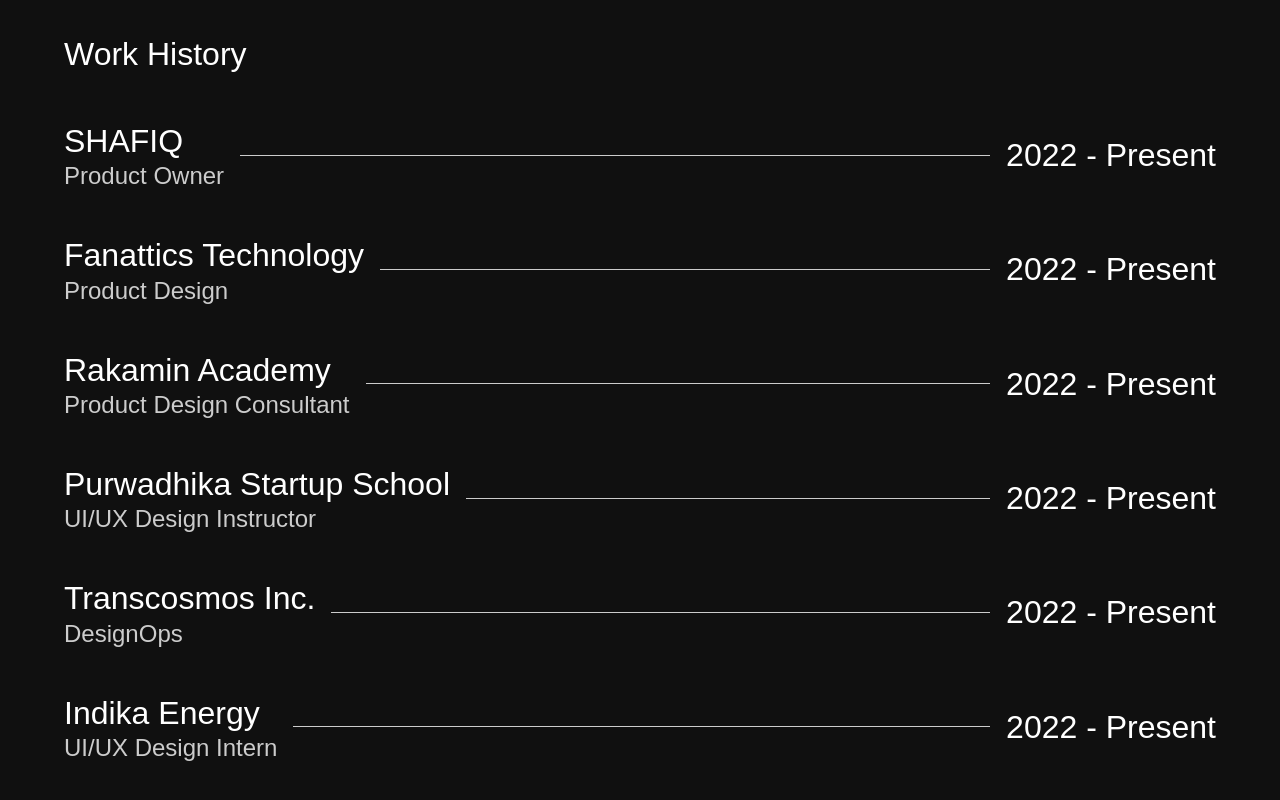
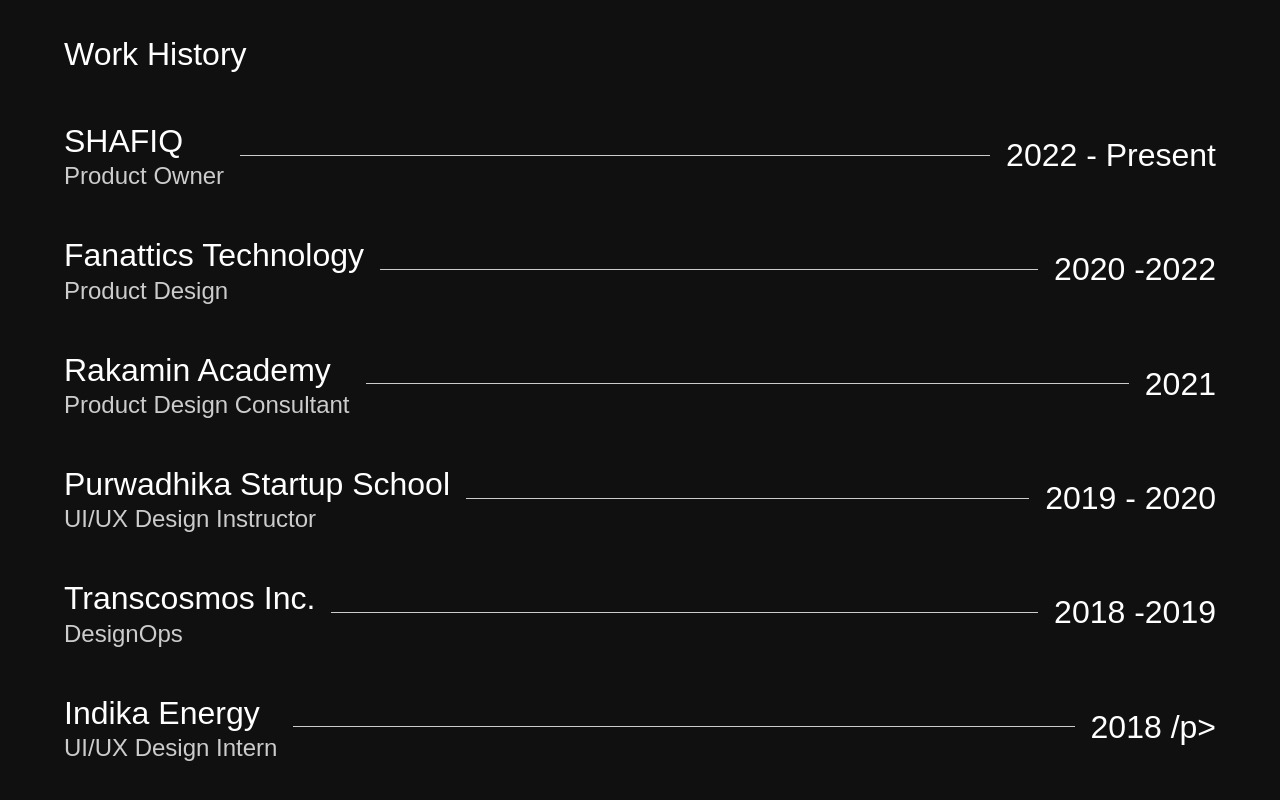
Before and after one commit to Revou-FSSE-Oct25/milestone-1-denidarta, a website: page index.html in a window 1280 px wide. Shown: the part 1586-2386 px from the top of the page. Drawn offline with Linux system fonts and the light colour scheme; a web font is replaced by a local one.

Commit message:
fix: Correct work history date ranges in index.html

```diff
--- a/index.html
+++ b/index.html
@@ -98,7 +98,7 @@
                         <p class="body-medium">Product Design</p>
                     </div>
                     <hr id="line">
-                    <p id="year" class="body-large">2022 - Present</p>
+                    <p id="year" class="body-large">2020 -2022</p>
                 </li>
                 <li>
                     <div class="work-history-pair">
@@ -106,7 +106,7 @@
                         <p class="body-medium">Product Design Consultant</p>
                     </div>
                     <hr id="line">
-                    <p id="year" class="body-large">2022 - Present</p>
+                    <p id="year" class="body-large">2021</p>
                 </li>
                 <li>
                     <div class="work-history-pair">
@@ -114,7 +114,7 @@
                         <p class="body-medium">UI/UX Design Instructor</p>
                     </div>
                     <hr id="line">
-                    <p id="year" class="body-large">2022 - Present</p>
+                    <p id="year" class="body-large">2019 - 2020</p>
                 </li>
                 <li>
                     <div class="work-history-pair">
@@ -122,7 +122,7 @@
                         <p class="body-medium">DesignOps</p>
                     </div>
                     <hr id="line">
-                    <p id="year" class="body-large">2022 - Present</p>
+                    <p id="year" class="body-large">2018 -2019</p>
                 </li>
                 <li>
                     <div class="work-history-pair">
@@ -130,7 +130,7 @@
                         <p class="body-medium">UI/UX Design Intern</p>
                     </div>
                     <hr id="line">
-                    <p id="year" class="body-large">2022 - Present</p>
+                    <p id="year" class="body-large">2018 /p>
                 </li>
             </ul>
         </section>
```
